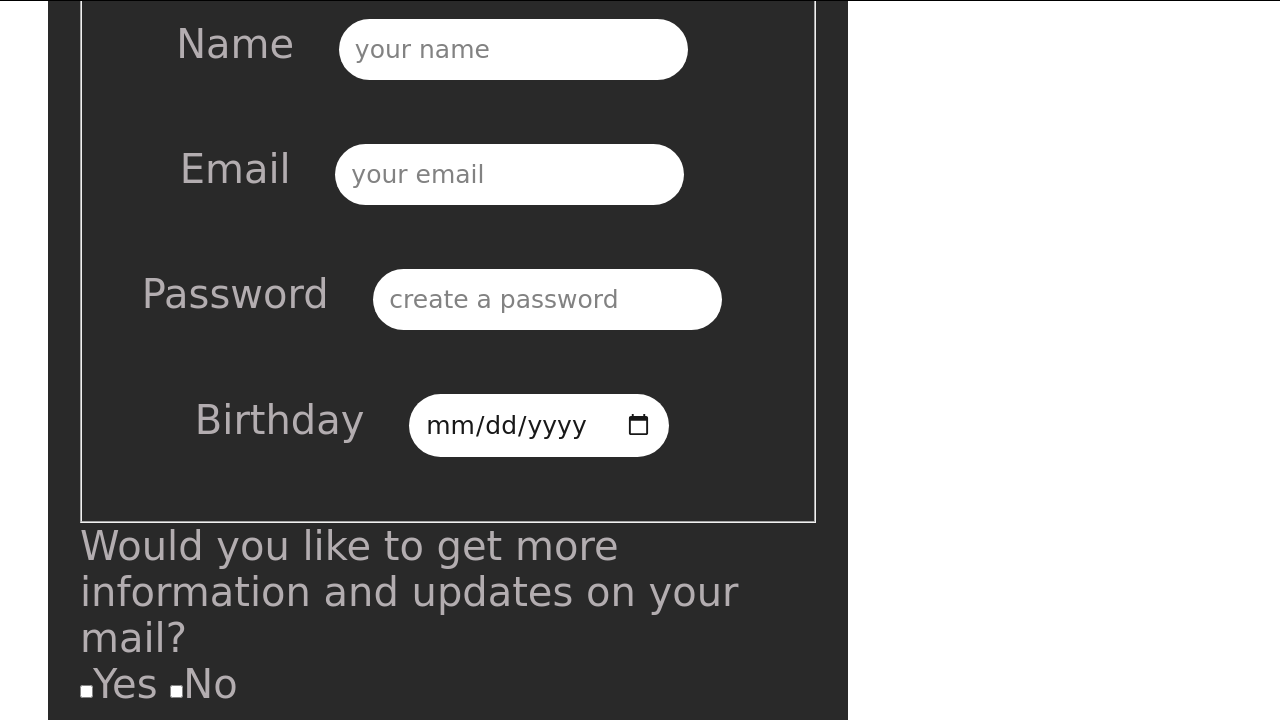
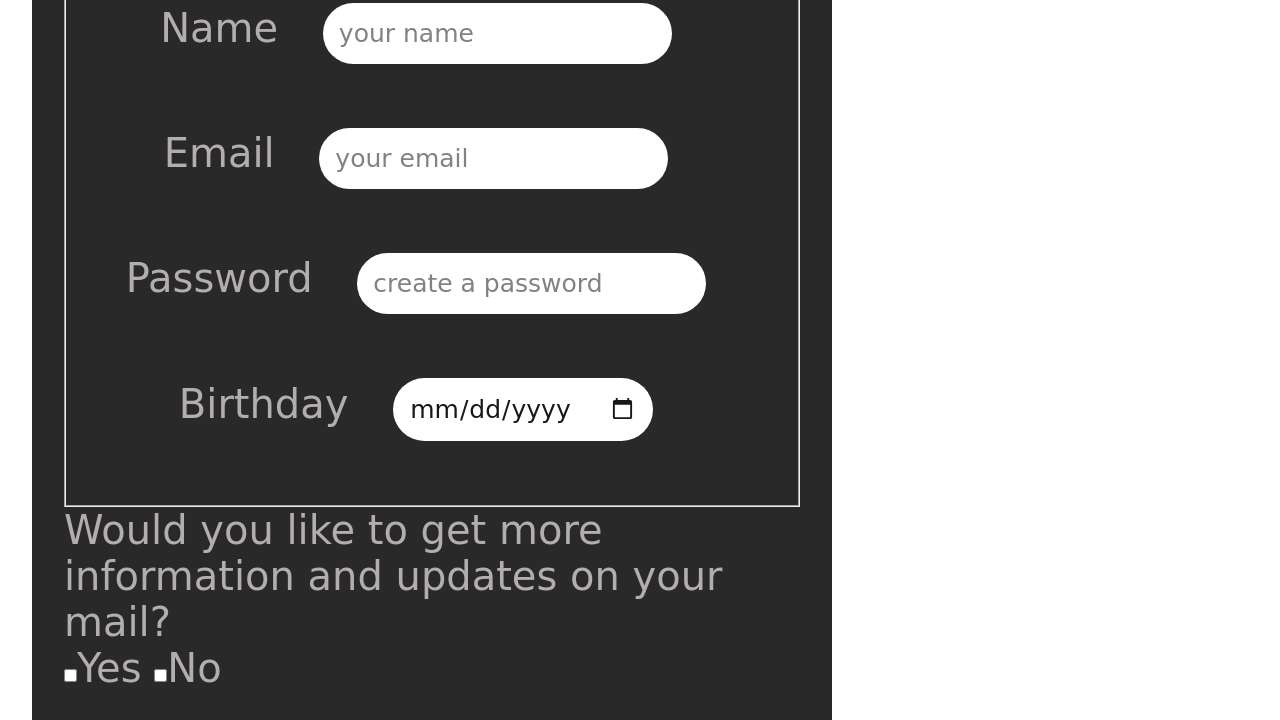
Before and after one commit to lauravvs/blackpink-fanclub, a plain HTML site: page pages/subscribe.html in a window 1280 px wide. Shown: the part 178-898 px from the top of the page. Drawn offline with Linux system fonts and the light colour scheme; a web font is replaced by a local one.

```diff
--- a/css/style.css
+++ b/css/style.css
@@ -48,7 +48,6 @@
 .subscribe_contact:hover{
     color: rgb(204, 213, 213);
 }
-
 
 .box1{
 
@@ -106,8 +105,9 @@
     width: 800px;
     font-size: 40px;
     font-family: 'Supermercado One', cursive;
+    padding-top: 20px;
     padding: 2rem;
-    margin: 3rem;
+    margin: 2rem;
     background-color: #121212;
     opacity: 90%;
     border-radius: 3rem;
```
